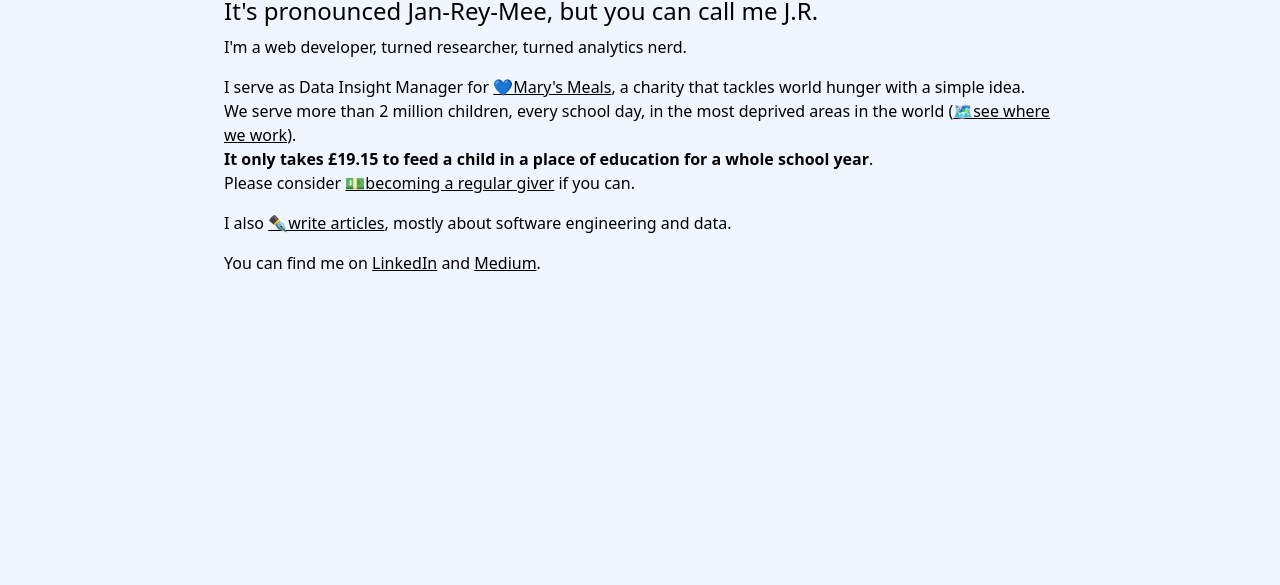
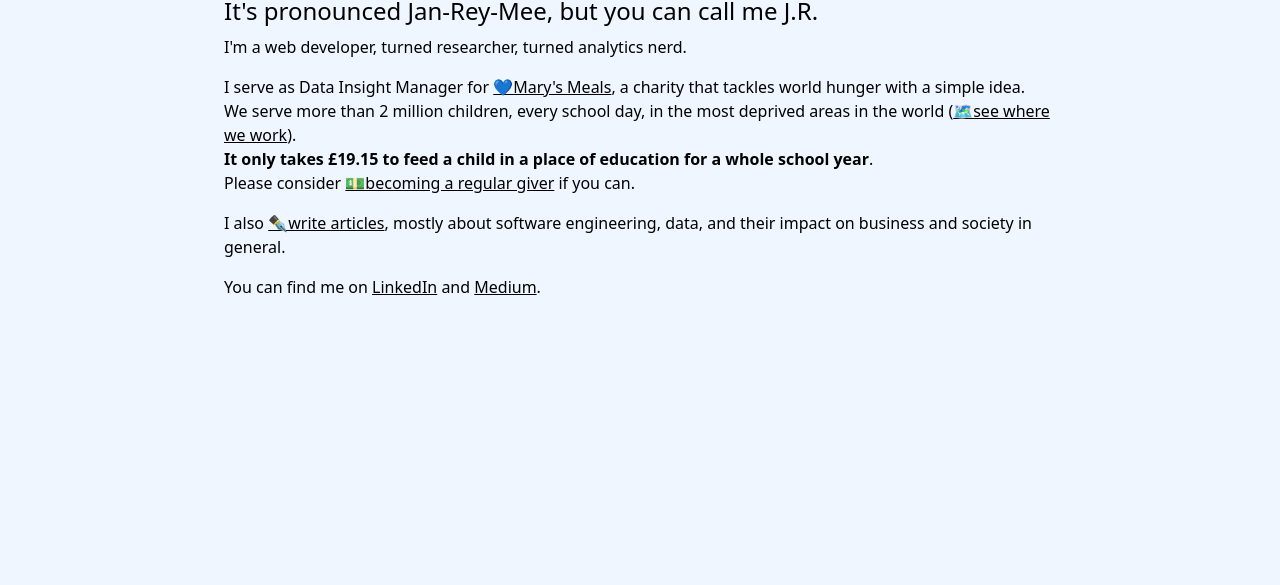
Before and after one commit to JeanRemyDuboc/dubocio, an Astro site: page / in a window 1280 px wide. Shown: the part 133-718 px from the top of the page. Built offline with nearby package versions, Linux system fonts and the light colour scheme; Astro itself is replaced by a stand-in of ours.

Commit message:
more detail in bio

```diff
--- a/src/pages/index.mdx
+++ b/src/pages/index.mdx
@@ -15,6 +15,6 @@
 **It only takes £19.15 to feed a child in a place of education for a whole school year**.
 Please consider [💵becoming a regular giver](https://www.marysmeals.org/get-involved/donate/become-a-regular-giver) if you can.
 
-I also [✒️write articles](blog), mostly about software engineering and data.
+I also [✒️write articles](blog), mostly about software engineering, data, and their impact on business and society in general.
 
 You can find me on [LinkedIn](https://www.linkedin.com/in/jeanremyduboc/) and [Medium](https://medium.com/@jr.duboc).
```
